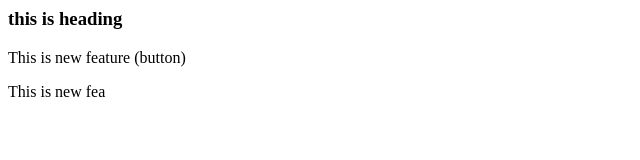
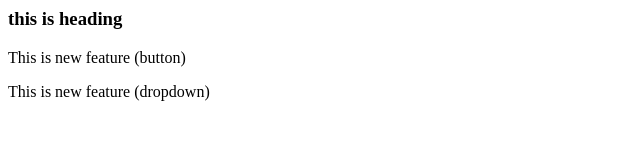
Before and after one commit to nikisharma01/localrepo, a plain HTML site: page index.html in a window 1280 px wide. Shown: the whole page, without its empty margins (0-640 px from the left). Drawn offline with Linux system fonts and the light colour scheme.

Commit message:
close par tag

```diff
--- a/index.html
+++ b/index.html
@@ -1,3 +1,3 @@
 <h3>this is heading</h3>
 <p>This is new feature (button)</p>
-<p>This is new fea
+<p>This is new feature (dropdown)</p>
```
